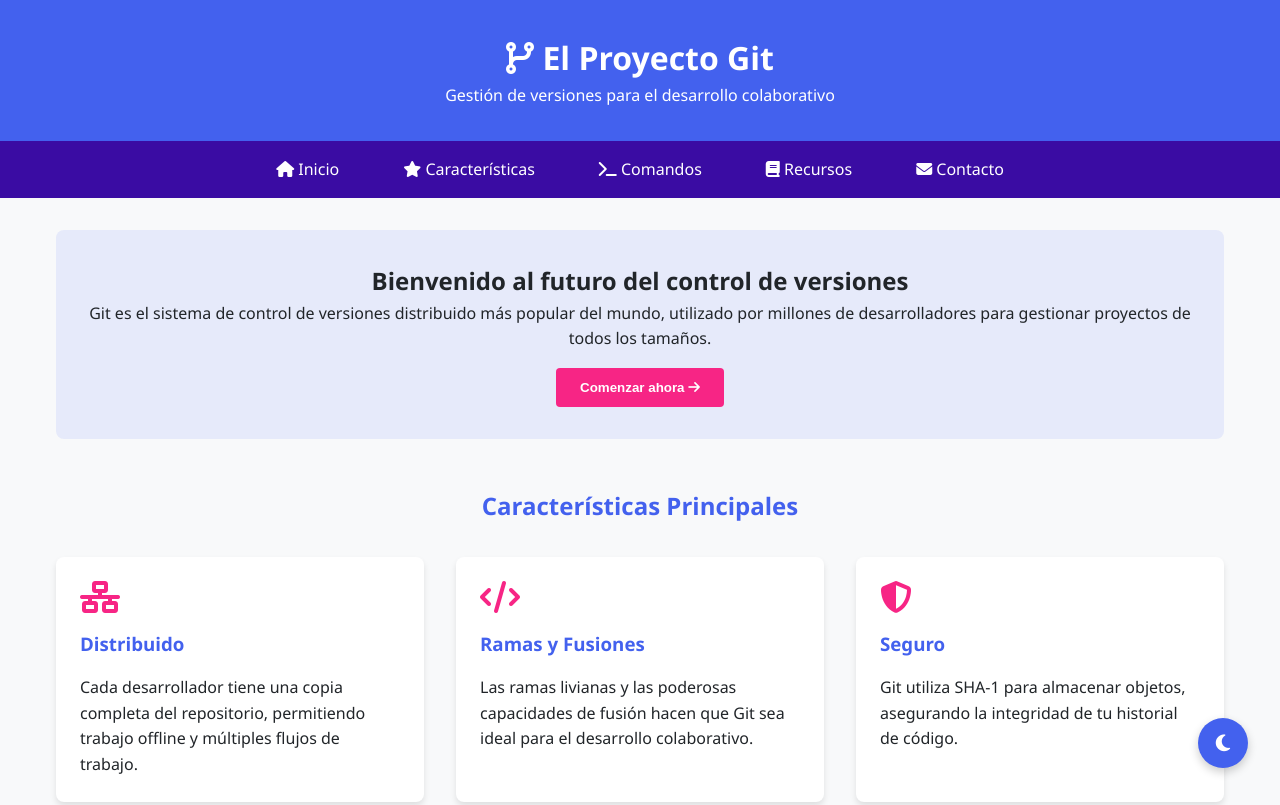
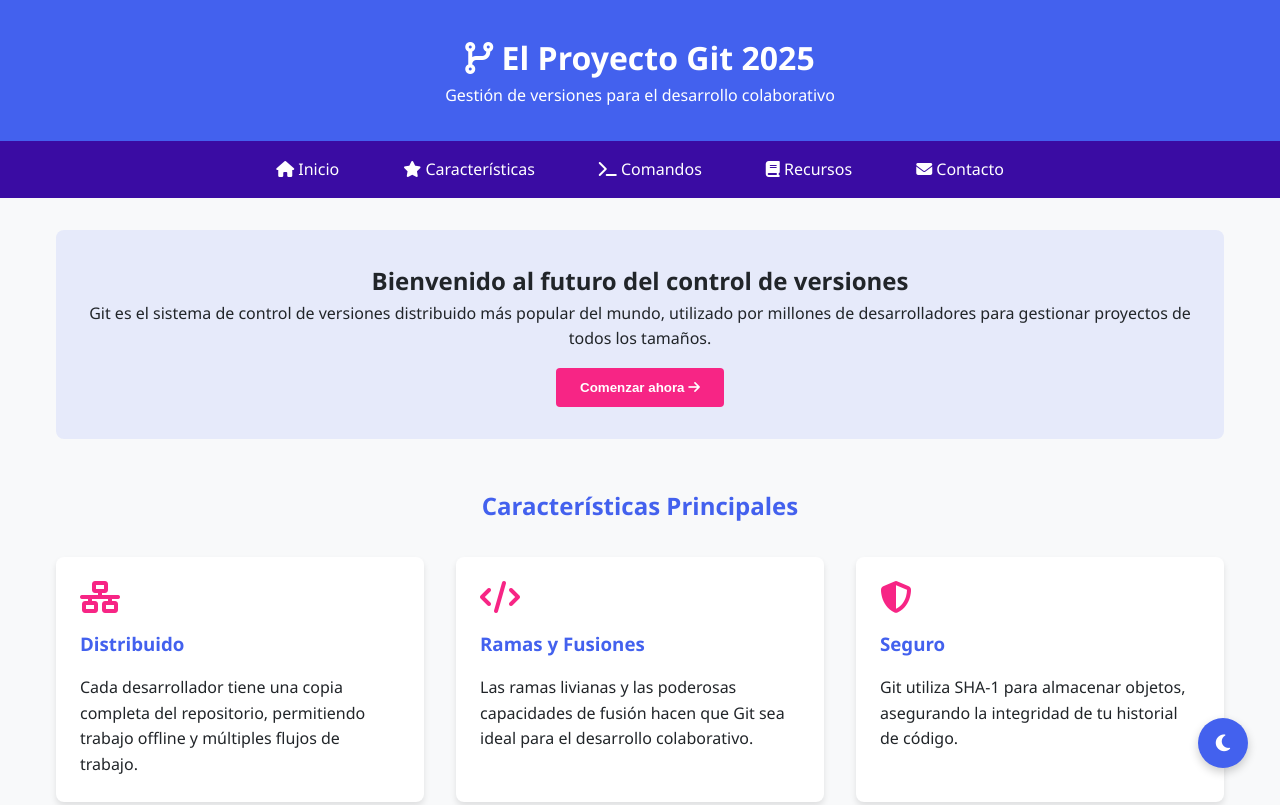
Before and after one commit to Cristian-Glez/git_lab, a plain HTML site: page index.html in a window 1280 px wide. Shown: the top 805 px of the page. Drawn offline with Linux system fonts and the light colour scheme.

Commit message:
El sugundo cambio de 2025

```diff
--- a/index.html
+++ b/index.html
@@ -186,7 +186,7 @@
 
 <body>
     <header>
-        <h1><i class="fas fa-code-branch"></i> El Proyecto Git </h1>
+        <h1><i class="fas fa-code-branch"></i> El Proyecto Git 2025 </h1>
         <p>Gestión de versiones para el desarrollo colaborativo</p>
     </header>
 
```
